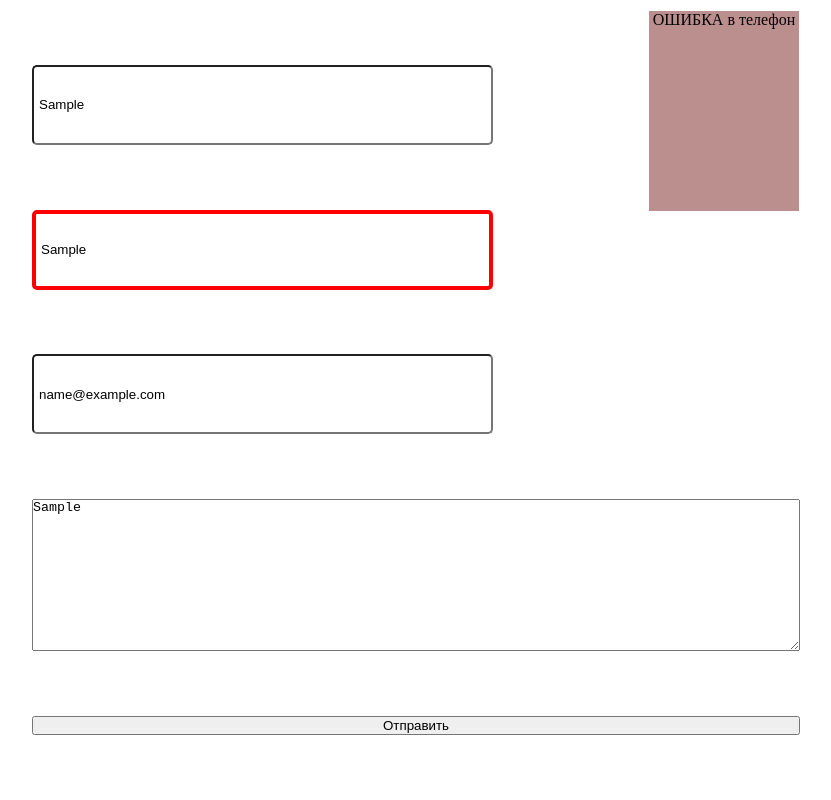
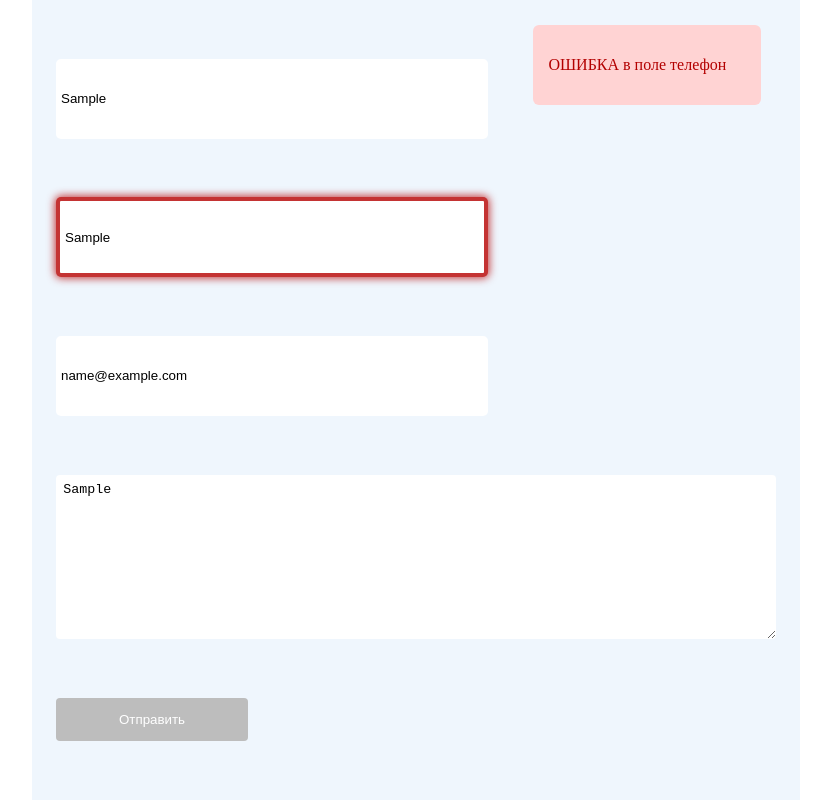
Before and after one commit to RuChik152/gb_js_level_2_less_4_part2, a plain HTML site: page index.html in a window 1280 px wide. Both pictures are taken after typing "Sample", "Sample", "name@example.com", "Sample" into the empty fields and a click on the button "Отправить". Shown: the whole page, without its empty margins (224-1055 px from the left). Drawn offline with Linux system fonts and the light colour scheme.

Commit message:
less_4_part2_validator

```diff
--- a/js/script.js
+++ b/js/script.js
@@ -174,7 +174,7 @@ class Mass {
 
         if(!div.contains(link)){
             let str =  `<div class="error__${this.obj.name}"">
-                            ОШИБКА в ${this.obj.placeholder}
+                            ОШИБКА в поле ${this.obj.placeholder}
                         </div>`;
 
             div.insertAdjacentHTML('afterbegin', str);
--- a/scss/_index.scss
+++ b/scss/_index.scss
@@ -6,9 +6,12 @@
 .container {
     margin: 0 auto;
     max-width: 60vw;
+    background: #eff6fd;
+    padding: 0px 24px;
 }
-.fail{
-    border: 4px solid red;
+.fail {
+    border: 4px solid rgba(182, 0, 0, 0.801);
+    box-shadow: 0px 0px 9px 1px rgba(182, 0, 0, 0.801);
 }
 
 input {
@@ -17,6 +20,18 @@ input {
     border-radius: 5px;
     padding: 10px 5px;
     outline: none;
+    border: none;
+    background: white;
+    transition: 0.3s ease-in;
+    &:hover{
+        background: #e0e0e0;
+    }
+    &:focus{
+        background: #e0e0e0;
+    }
+    &::placeholder{
+        color: #555555;
+    }
 }
 
 .form {
@@ -27,19 +42,27 @@ input {
     justify-content: space-evenly;
 }
 
-.error__box{
+.error__box {
     position: absolute;
     display: flex;
     flex-wrap: wrap;
     justify-content: space-around;
-    background-color: rosybrown;
     top: 11px;
     right: 1px;
-    width: 150px;
-    height: 200px;
+    width: 20vw;
+    height: 48vh;
+    padding: 2%;
+    div:nth-child(n) {
+        display: flex;
+        align-items: center;
+        background-color: #ffd3d3;
+        color: #b30000;
+        padding: 15px;
+        height: 10vh;
+        border-radius: 6px;
+        width: 20vw;
+    }
 }
-
-
 
 .error {
     margin: 10px 10px;
@@ -47,3 +70,28 @@ input {
     height: fit-content;
     background-color: red;
 }
+
+.form__btn {
+    border: none;
+    border-radius: 4px;
+    background: #bdbdbd;
+    padding: 2%;
+    width: 15vw;
+    color: #ffffff;
+    transition: 0.3s ease-in-out;
+    &:hover{
+        background: #797979;
+    }
+    &:active {
+        background: #4b4b4b;
+    }
+}
+
+textarea {
+    border-radius: 4px;
+    border: none;
+    padding: 1%;
+    &::placeholder{
+        color: #555555;
+    }
+}
```
Also changed, not shown: css/style.css, 1 other file.
